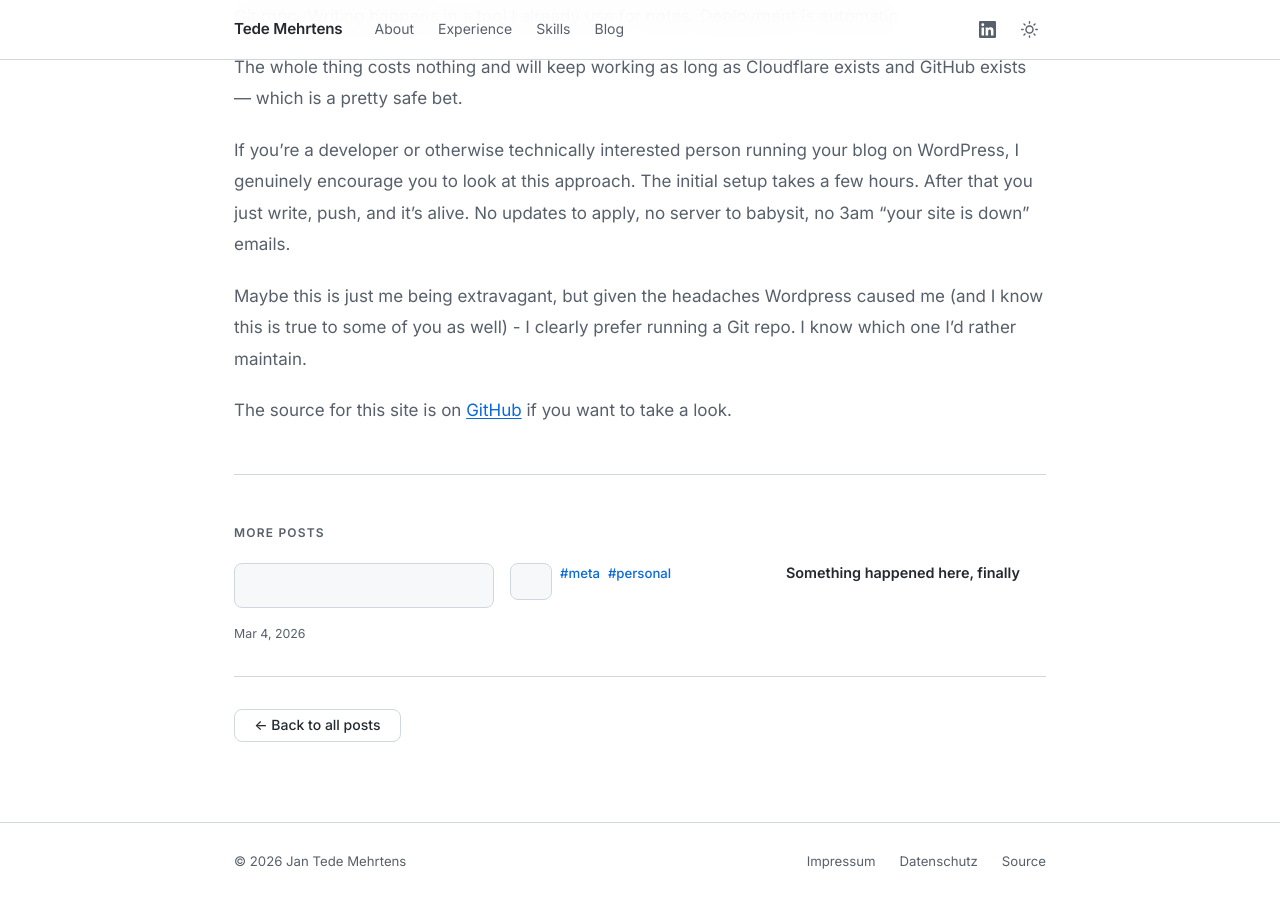
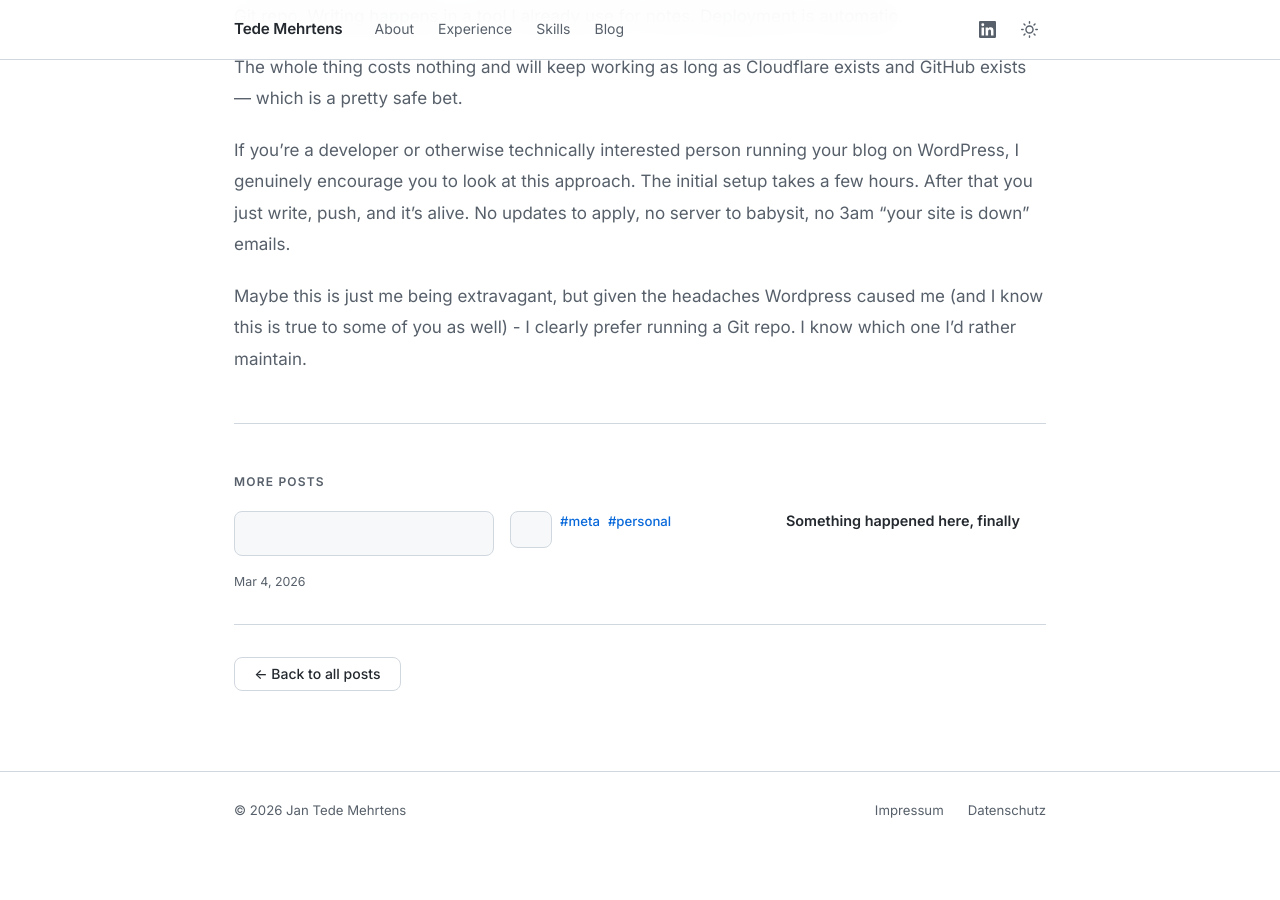
Before and after one commit to jantede/tedemehrtens.de, a Jekyll site: the page built from _posts/2026-03-05-how-this-site-is-built.md, in a window 1280 px wide and 900 px high, scrolled down 4159 px. Built offline with Jekyll 4.4.1, drawn with Linux system fonts in a browser that asks for light colours; after the commit the page ends 5008 px from its top, so only the background shows below that.

Commit message:
Remove github references

```diff
--- a/_includes/footer.html
+++ b/_includes/footer.html
@@ -7,7 +7,6 @@
       <nav class="footer-links" aria-label="Footer">
         <a href="/impressum">Impressum</a>
         <a href="/datenschutz">Datenschutz</a>
-        <a href="https://github.com/jantede/tedemehrtens.de" target="_blank" rel="noopener noreferrer">Source</a>
       </nav>
     </div>
   </div>
--- a/_posts/2026-03-05-how-this-site-is-built.md
+++ b/_posts/2026-03-05-how-this-site-is-built.md
@@ -103,5 +103,3 @@ The whole thing costs nothing and will keep working as long as Cloudflare exists
 If you're a developer or otherwise technically interested person running your blog on WordPress, I genuinely encourage you to look at this approach. The initial setup takes a few hours. After that you just write, push, and it's alive. No updates to apply, no server to babysit, no 3am "your site is down" emails.
 
 Maybe this is just me being extravagant, but given the headaches Wordpress caused me (and I know this is true to some of you as well) - I clearly prefer running a Git repo. I know which one I'd rather maintain.
-
-The source for this site is on [GitHub](https://github.com/jantede/tedemehrtens.de) if you want to take a look.
```
